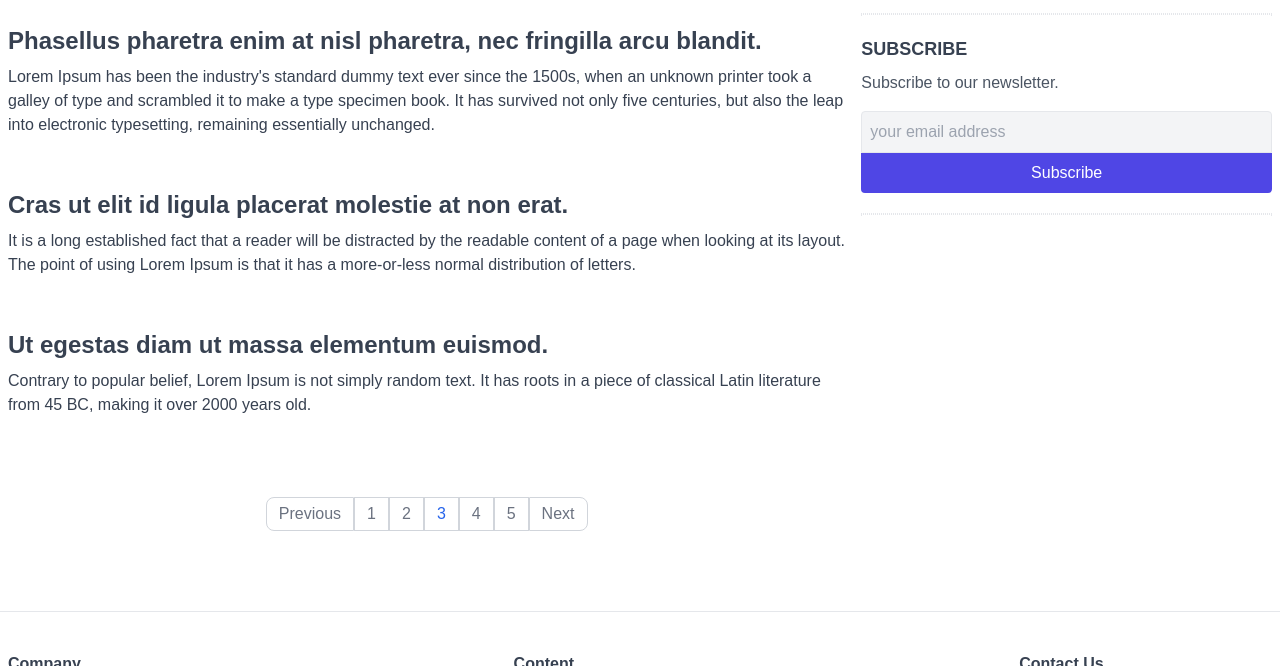
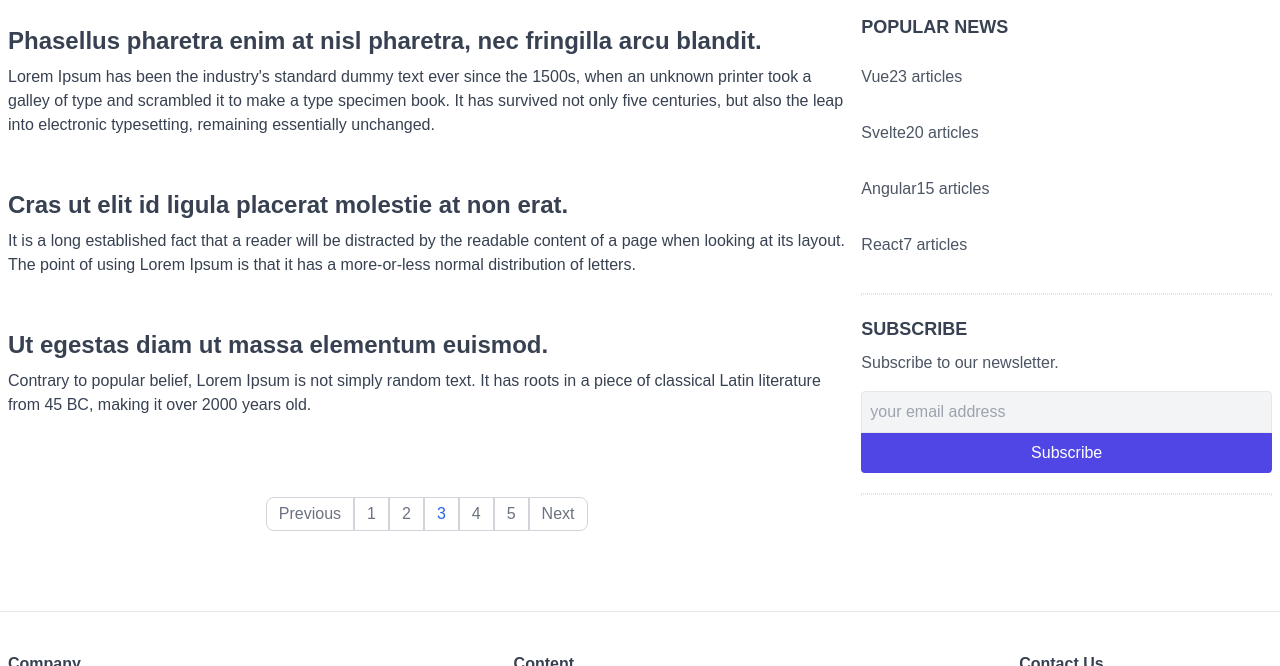
Before and after one commit to Ic3ShoT/news-tail, a website: page index.html in a window 1280 px wide. Shown: the part 494-1160 px from the top of the page. Drawn offline with Linux system fonts and the light colour scheme.

Commit message:
added gradients

```diff
--- a/index.html
+++ b/index.html
@@ -83,7 +83,7 @@
 
     <!-- banners -->
     <section class="px-2 flex space-x-2">
-        <a class="w-2/3 bg-violet-300 h-96 mb-4 relative rounded inline-block overflow-hidden" href="#">
+        <a class="w-2/3 bg-gradient-to-tr bg-purple-300 h-96 mb-4 relative rounded inline-block overflow-hidden" href="#">
             <div class="p-4 absolute bottom-0 left-0 z-20">
                 <h2 class="text-4xl font-semibold text-gray-100 leading-tight">
                     Lorem ipsum dolor sit amet consectetur.
@@ -176,6 +176,43 @@
             </div>
         </div>
         <div class="w-1/3 px-2">
+            <!-- topics -->
+            <div class="mb-5">
+                <h5 class="font-bold text-lg uppercase text-gray-700 mb-2">
+                    Popular News
+                </h5>
+                <ul>
+                    <li class="px-1 py-4 border-y border-white hover:border-gray-200">
+                        <a class="flex items-center text-gray-600" href="#">
+                            <span class="inline-block w-4 h-4 mr-3 bg-gradient-to-tr from-green-500 to-green-700"></span>
+                            Vue
+                            <span class="text-gray-500 ml-auto">23 articles</span>
+                        </a>
+                    </li>
+                    <li class="px-1 py-4 border-y border-white hover:border-gray-200">
+                        <a class="flex items-center text-gray-600" href="#">
+                            <span class="inline-block w-4 h-4 mr-3 bg-gradient-to-tr from-orange-500 to-orange-700"></span>
+                            Svelte
+                            <span class="text-gray-500 ml-auto">20 articles</span>
+                        </a>
+                    </li>
+                    <li class="px-1 py-4 border-y border-white hover:border-gray-200">
+                        <a class="flex items-center text-gray-600" href="#">
+                            <span class="inline-block w-4 h-4 mr-3 bg-gradient-to-tr from-red-500 to-red-700"></span>
+                            Angular
+                            <span class="text-gray-500 ml-auto">15 articles</span>
+                        </a>
+                    </li>
+                    <li class="px-1 py-4 border-y border-white hover:border-gray-200">
+                        <a class="flex items-center text-gray-600" href="#">
+                            <span class="inline-block w-4 h-4 mr-3 bg-gradient-to-tr from-blue-500 to-blue-700"></span>
+                            React
+                            <span class="text-gray-500 ml-auto">7 articles</span>
+                        </a>
+                    </li>
+                </ul>
+            </div>
+
             <!-- divider -->
             <div class="border border-dotted"></div>
 
```
